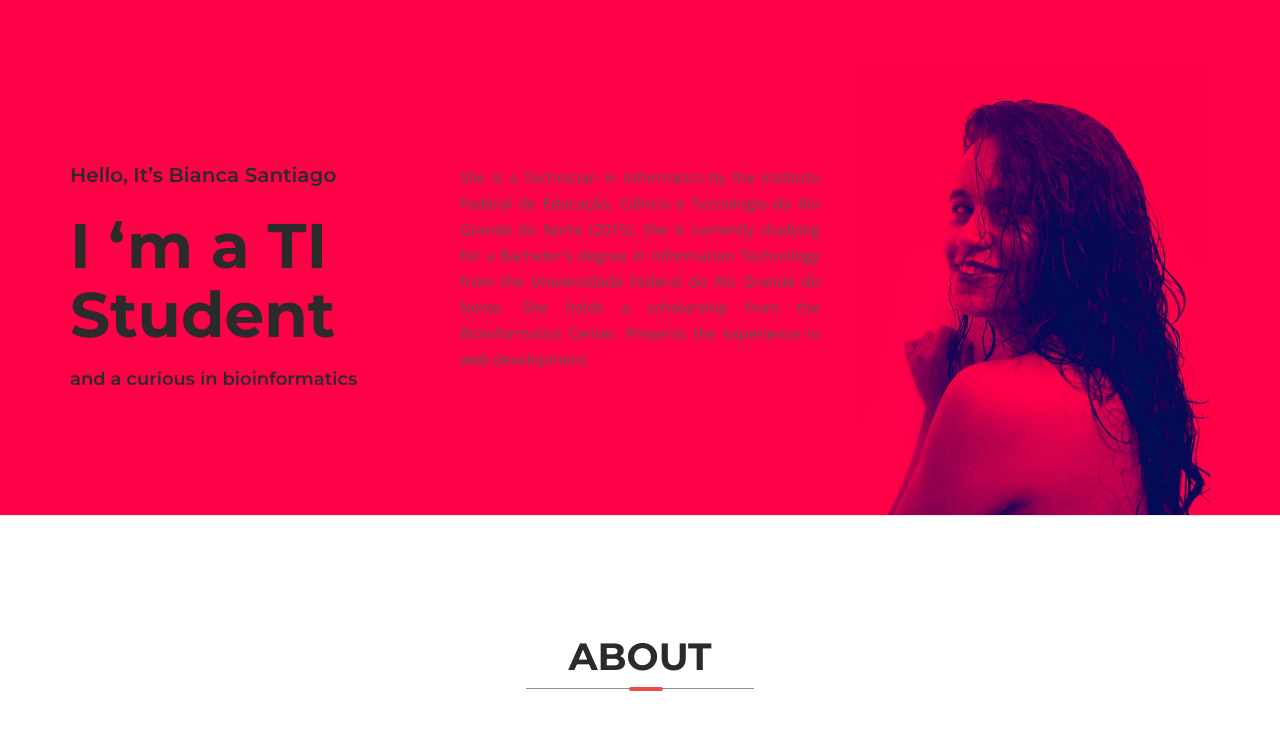
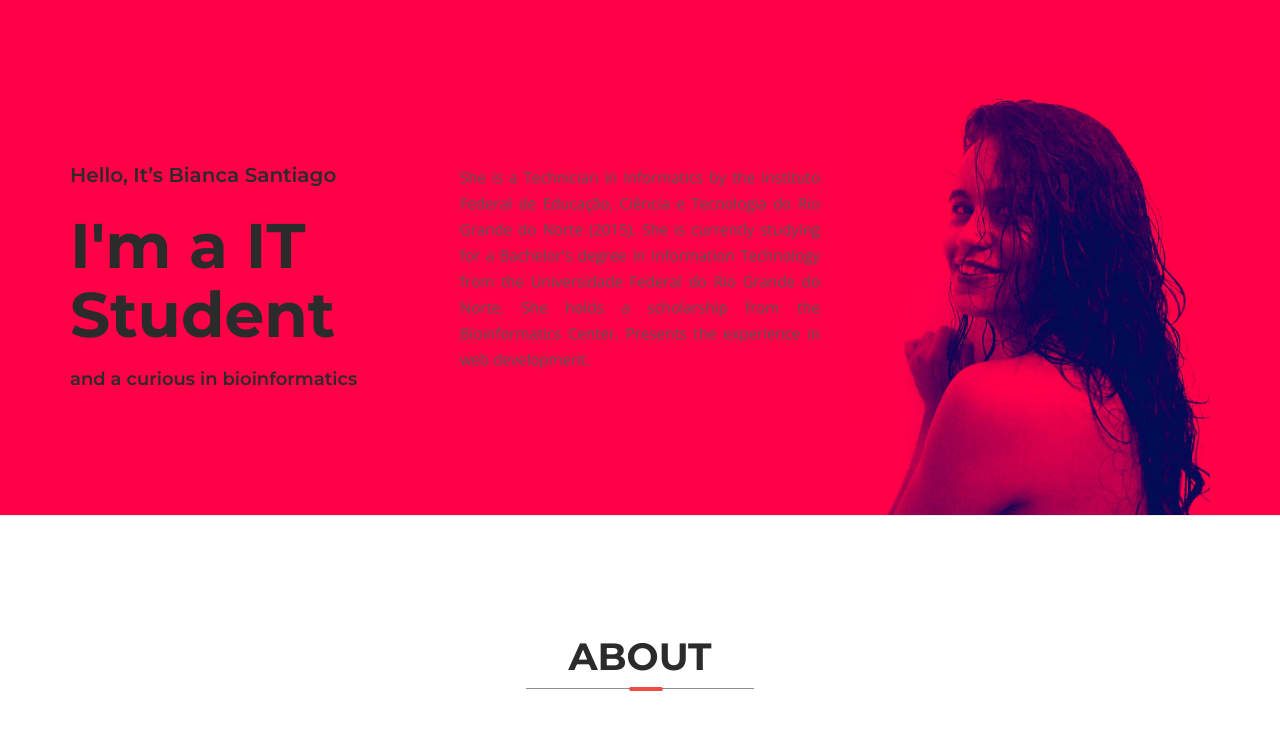
Before and after one commit to santii/portfolio, a plain HTML site: page index.html in a window 1280 px wide. Shown: the part 66-800 px from the top of the page. Drawn offline with nearby package versions, Linux system fonts and the light colour scheme.

Commit message:
revision text

```diff
--- a/index.html
+++ b/index.html
@@ -70,7 +70,7 @@
 				<div class="col-lg-4 col-md-4 col-sm-4 col-xs-12">
 					<div class="promo-info">
 						<h3>Hello, It’s Bianca Santiago</h3>
-						<h1>I ‘m a TI Student</h1> <h4>and a curious in bioinformatics</h4>
+						<h1>I'm a IT Student</h1> <h4>and a curious in bioinformatics</h4>
 					</div>
 				</div>
 				<div class="col-lg-4 col-md-4 col-sm-4 col-xs-12">
```
